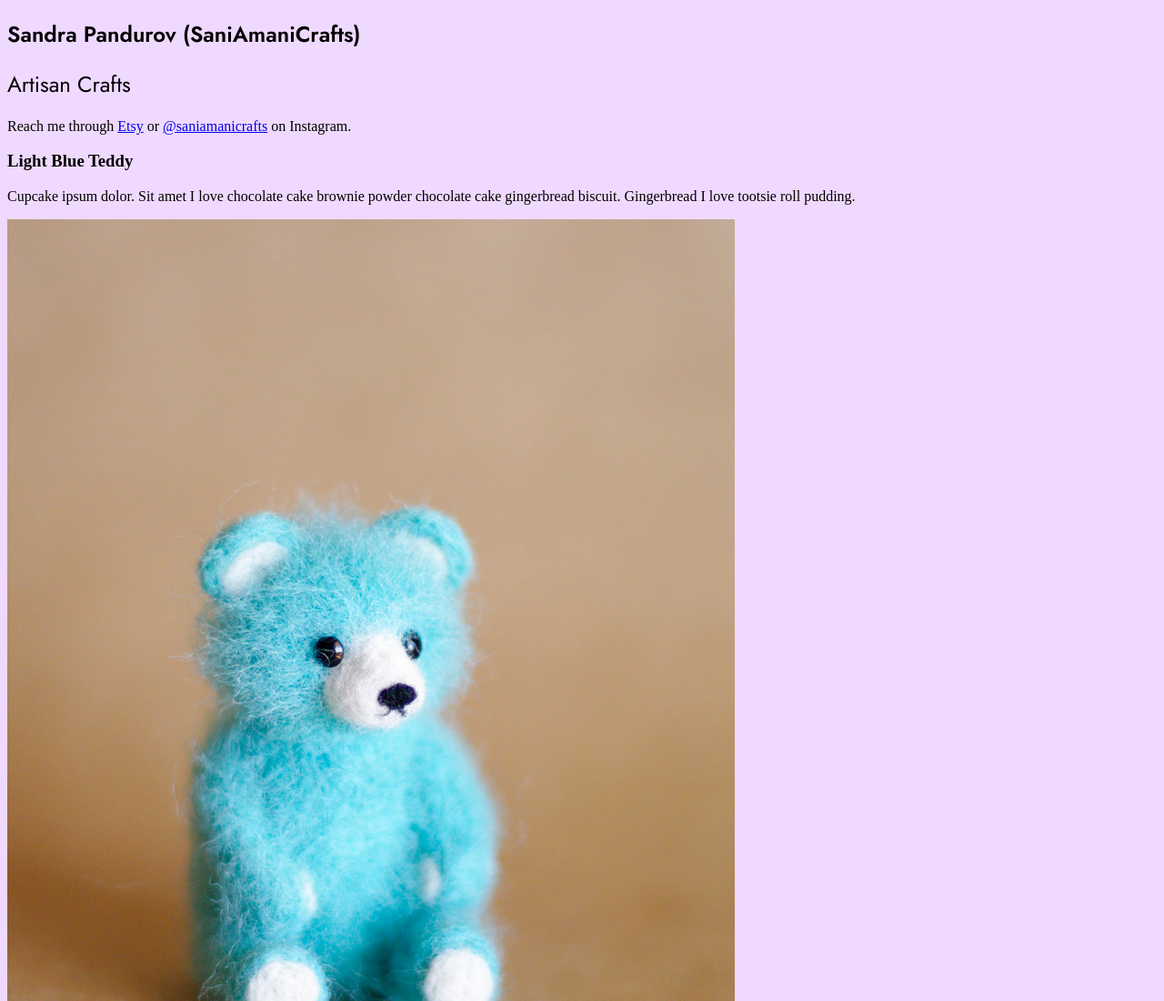
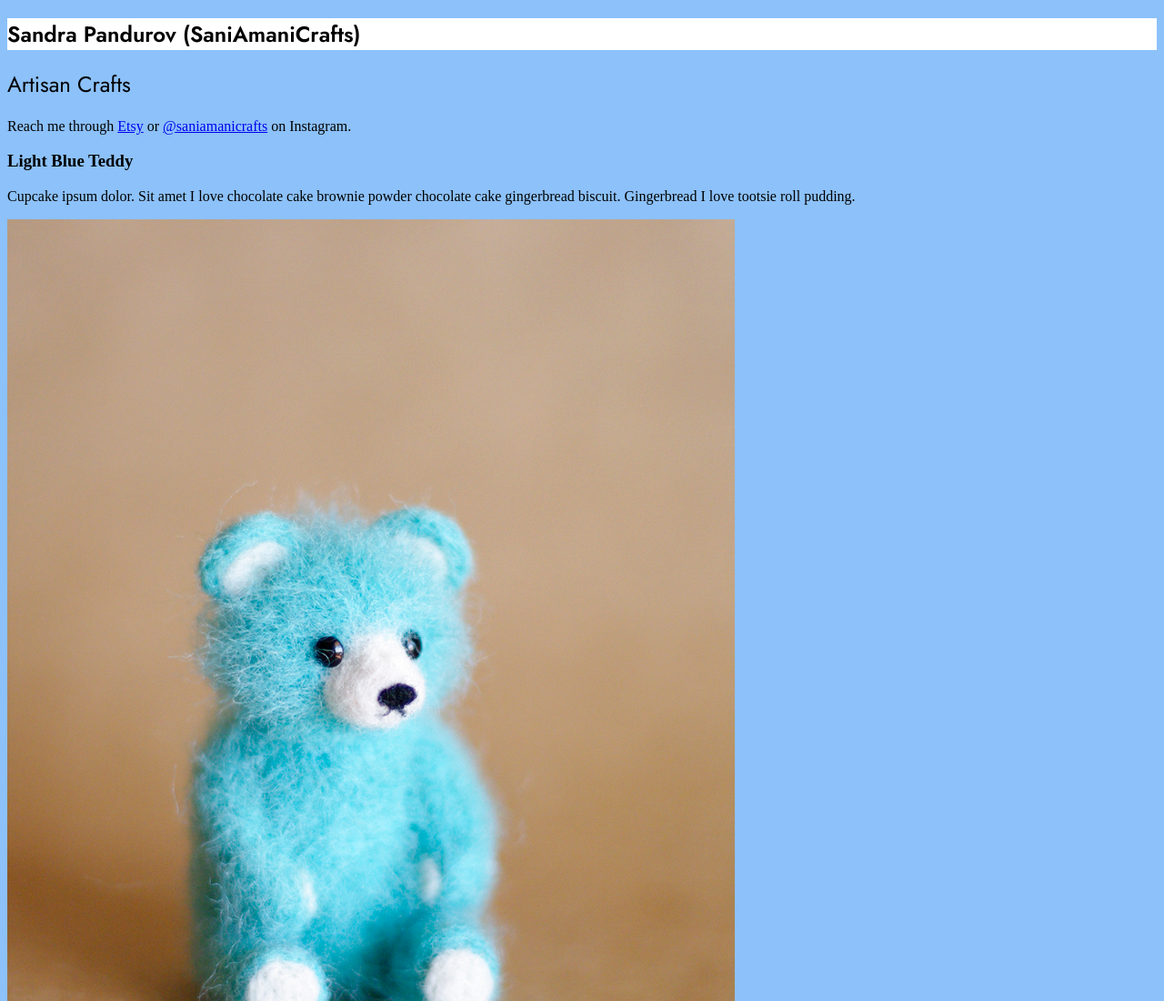
Before and after one commit to arlineacevedo/sandrapandurov, a plain HTML site: page index.html in a window 1280 px wide. Shown: the top 1100 px of the page at 91% size. Drawn offline with Linux system fonts and the light colour scheme.

Commit message:
Update stylesheet.css

```diff
--- a/stylesheet.css
+++ b/stylesheet.css
@@ -1,10 +1,12 @@
 html{
-    background-color: #f0d9ff;
+    background-color: #8cc1fa;
 }
 
 h1{
     font-family: 'Jost', sans-serif;
     font-weight: 600;
+    align-content: center;
+    background-color: white;
 }
 
 h2{
```
